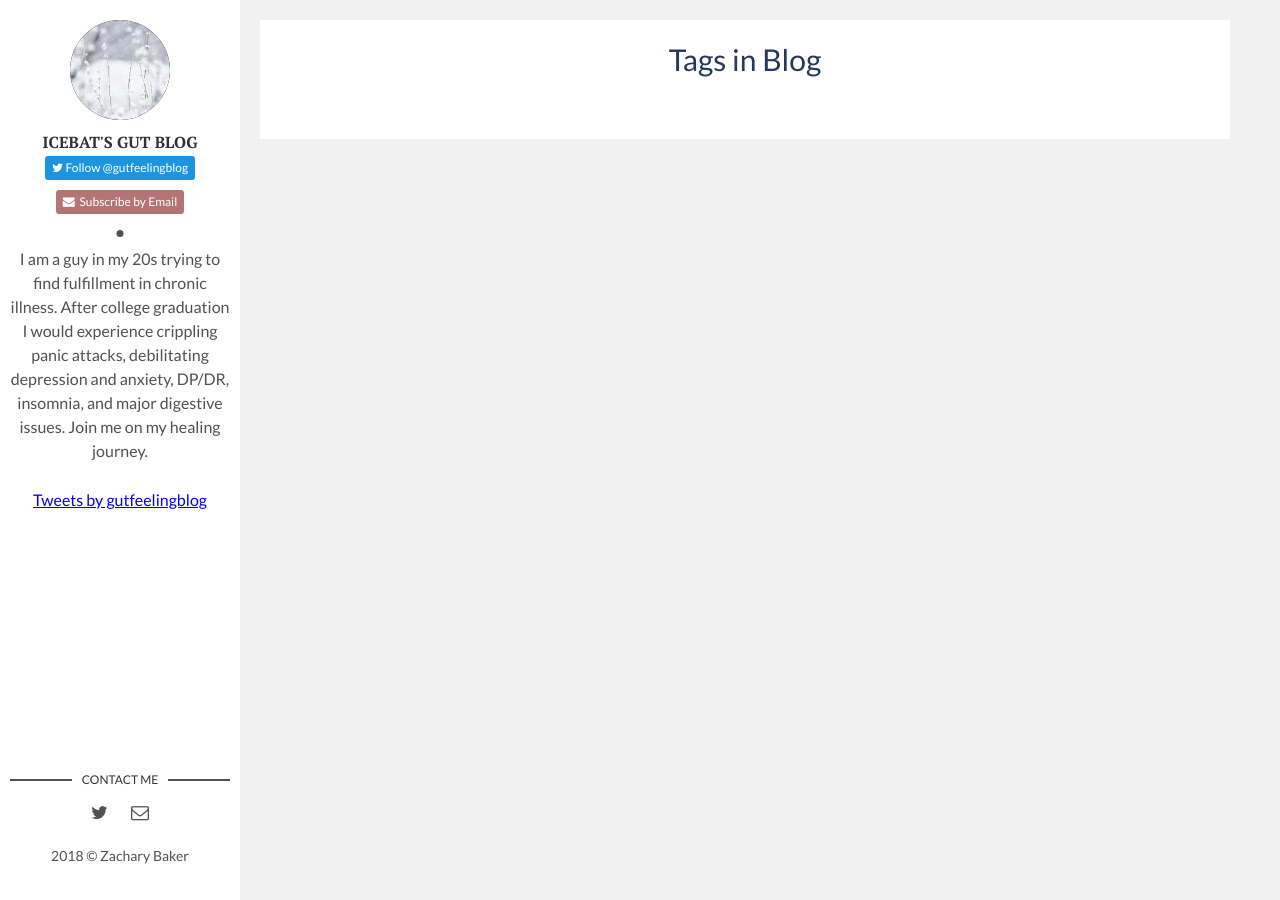
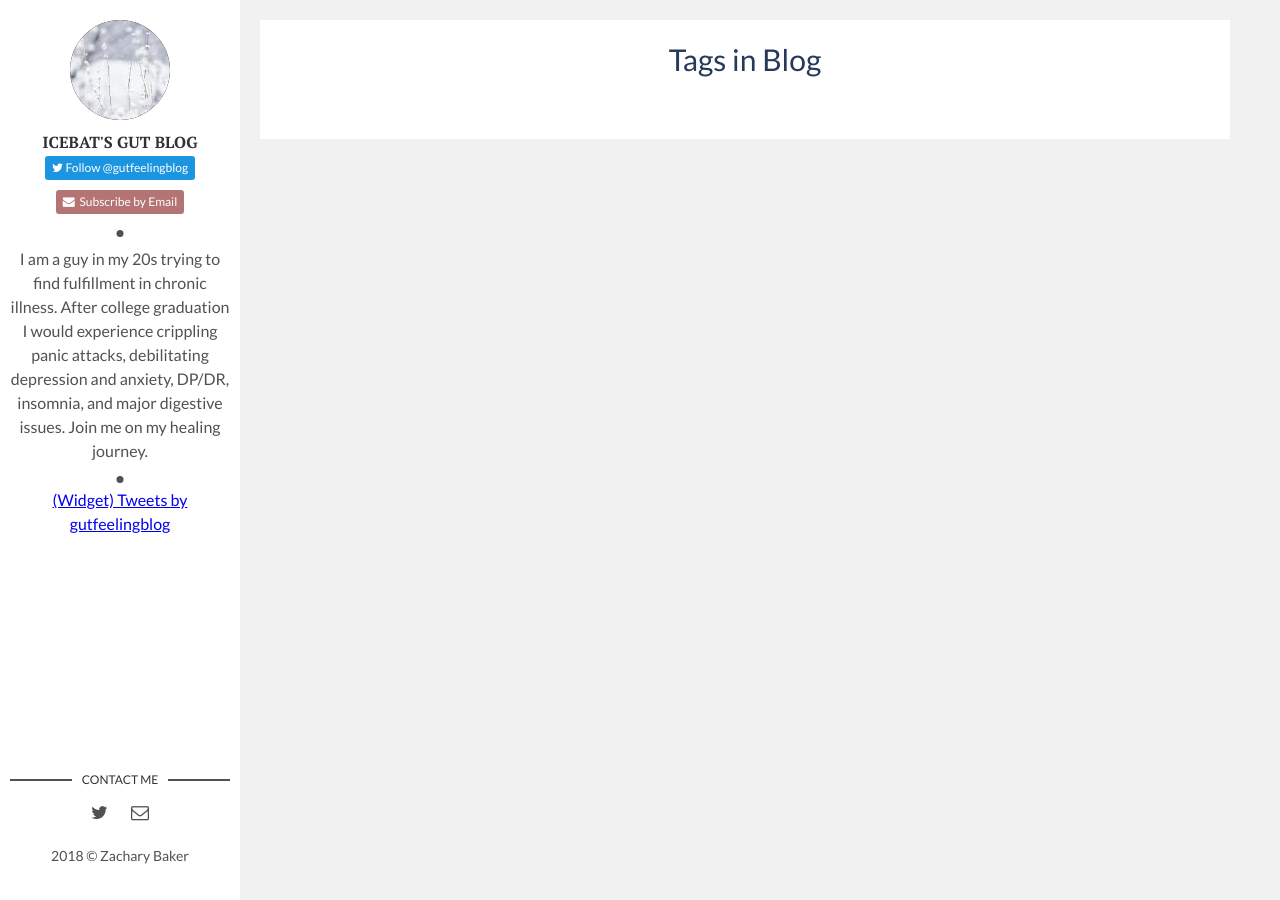
Before and after one commit to gutblog/gutblog.github.io, a Jekyll site: the page built from tags.html, in a window 1280 px wide. Built offline with Jekyll 4.4.1, drawn with Linux system fonts in a browser that asks for light colours; comment, search, counter and statistics services are not loaded.

Commit message:
Twitter style progress

```diff
--- a/_layouts/main.html
+++ b/_layouts/main.html
@@ -18,7 +18,7 @@
           </a>
       </div>
       <p class="author-description">{{site.about-author}}</p>
-      <a class="twitter-timeline" data-dnt="true" data-tweet-limit="3" href="https://twitter.com/gutfeelingblog?ref_src=twsrc%5Etfw">Tweets by gutfeelingblog</a> <script async src="https://platform.twitter.com/widgets.js" charset="utf-8"></script>
+      <a class="twitter-timeline" data-dnt="true" data-tweet-limit="2" href="https://twitter.com/gutfeelingblog?ref_src=twsrc%5Etfw">(Widget) Tweets by gutfeelingblog</a> <script async src="https://platform.twitter.com/widgets.js" charset="utf-8"></script>
     </div>
   </header> <!-- End Header -->
   <footer>
--- a/assets/css/main.css
+++ b/assets/css/main.css
@@ -1526,6 +1526,7 @@
 }
 
 .author-description {
+    position: relative;
     padding-bottom: 15px;
 }
 
@@ -1546,11 +1547,12 @@
 }
 
 .about .author-description::after {
-    bottom: -15px;
-}
-
-.sidebar {
-    overflow-y: auto;
+    bottom: -5px;
+}
+@media (min-width: 769px) {
+    .sidebar {
+        overflow-y: auto;
+    }
 }
 
 @media print {
```
